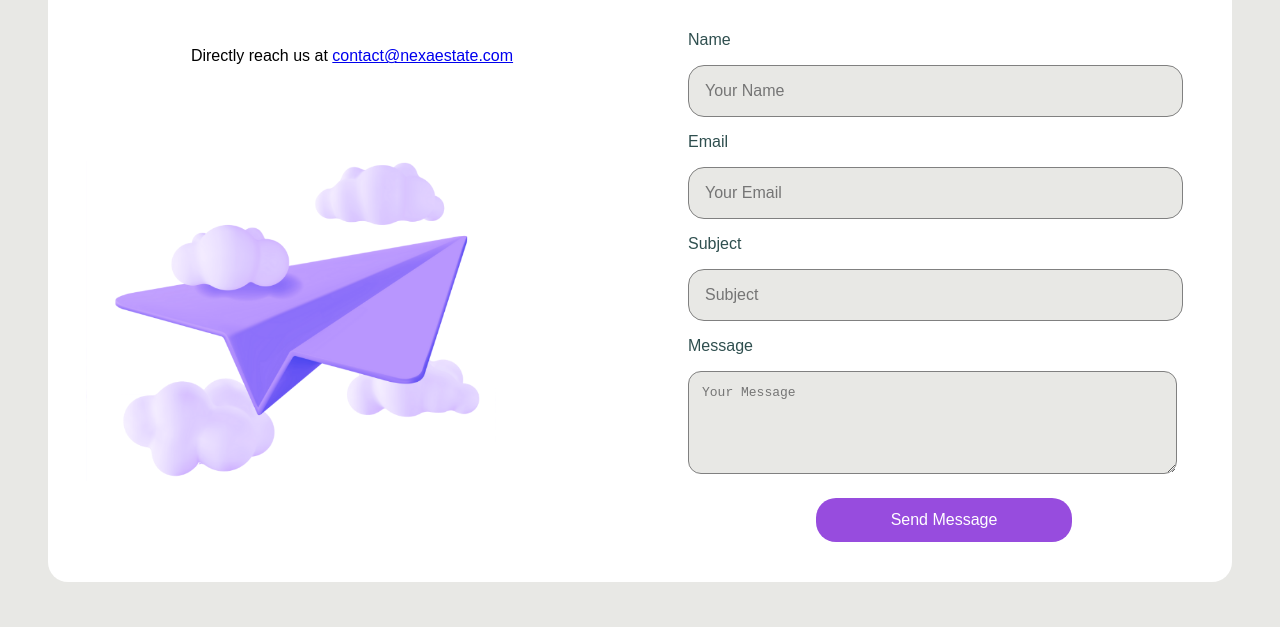
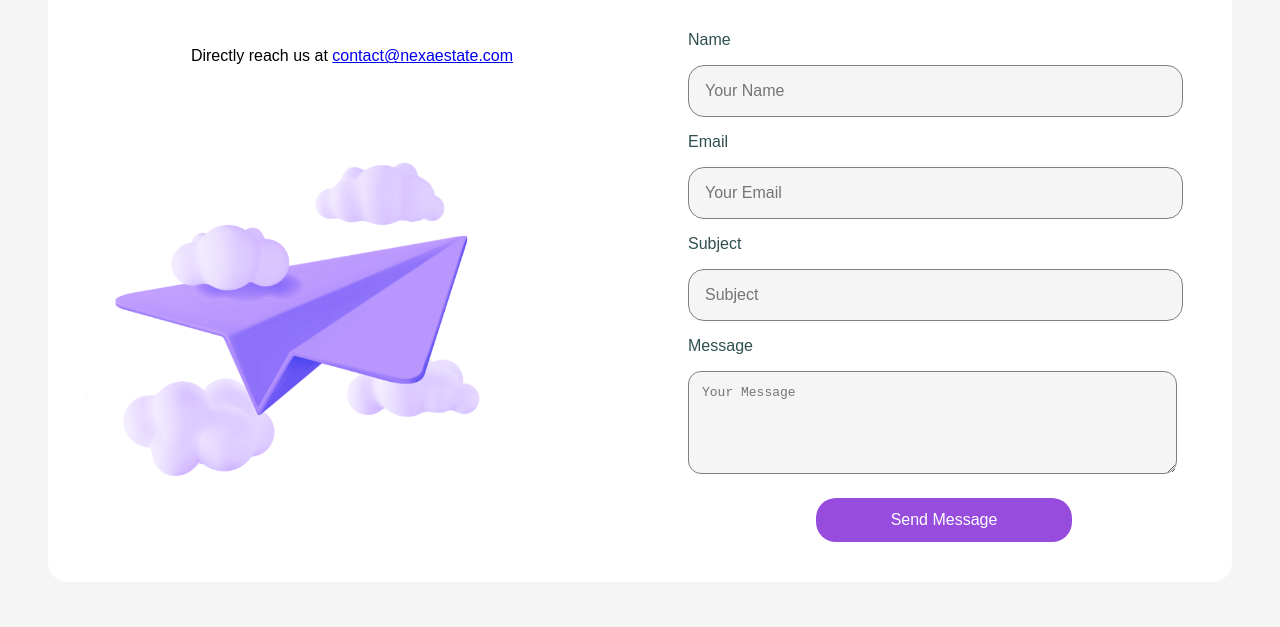
Before and after one commit to PIYUSH-CU/nexaestate.github.io, a plain HTML site: page index.html in a window 1280 px wide. Shown: the part 2207-2834 px from the top of the page. Drawn offline with Linux system fonts and the light colour scheme.

Commit message:
Update style.css

```diff
--- a/style.css
+++ b/style.css
@@ -1,7 +1,7 @@
 /* Global CSS Elements */
 :root{
     --vb:rgb(151, 76, 222);
-    --bgc:rgb(232, 232, 229);
+    --bgc:rgb(245, 245, 245);
 }
 
 body {
```
